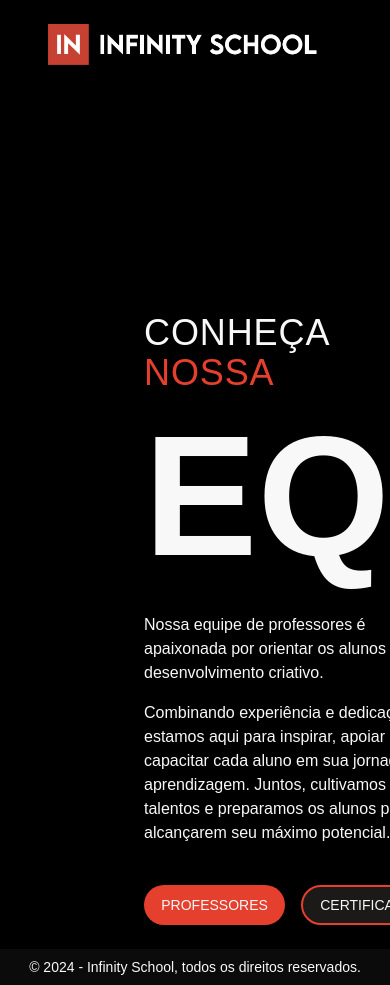
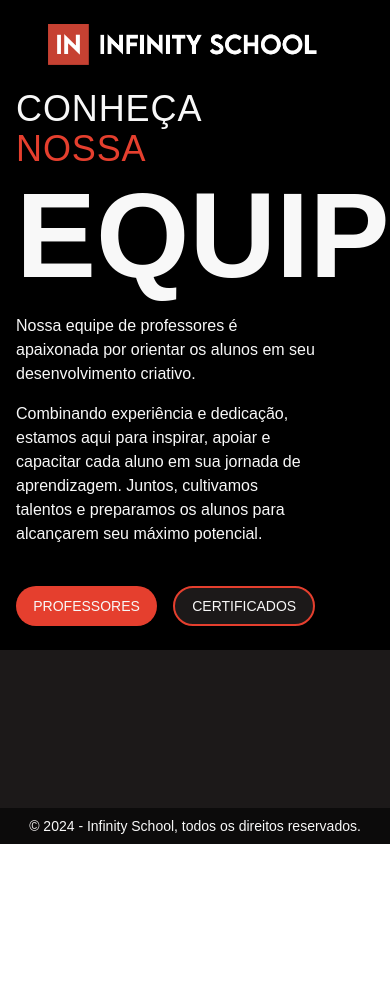
Before and after one commit to italogabl00/infinity-app, a React (Vite) app: page / in a window 390 px wide. After the commit the page ends 844 px from the top, so only its background shows below. Built offline with nearby package versions, Linux system fonts and the light colour scheme.

Commit message:
Feat: layout responsive

```diff
--- a/src/Pages/Home.jsx
+++ b/src/Pages/Home.jsx
@@ -5,17 +5,17 @@ function Home() {
   return (
     <>
       <div className="relative sm:bg-gradient-to-b from-inred via-20% via-[#e5402e78] to-70%">
-        <div className="bg-inblack text-white min-h-[57rem] bg-[url('../../public/imagens/fundo2.jpg')] bg-cover bg-no-repeat bg-opacity-10 flex flex-col items-start justify-start pl-4">
+        <div className="bg-inblack text-white min-h-full bg-[url('../../public/imagens/fundo2.jpg')] bg-cover bg-no-repeat bg-opacity-10 flex flex-col items-start justify-start pl-4">
           <div className="relative sm:flex sm:flex-col sm:justify-center sm:items-start sm:px-1 2xl:px-16 4xl:px-28 py-6">
             <Logo />
           </div>
 
-          <div className="mt-56 ml-32 max-w-lg sm:flex sm:flex-col sm:justify-start sm:items-start sm:max-w-4/5">
+          <div className="sm:mt-0 mt-0 sm:ml-0 ml-32 max-w-lg sm:flex sm:flex-col sm:justify-start sm:items-start sm:max-w-4/5">
             <h3 className="text-5xl tracking-widest sm:tracking-wide sm:text-4xl sml:text-3xl 4xl:mb-[-3vw] lg:mb-[-6vw]">
               CONHEÇA <span className="text-inred">NOSSA</span>
             </h3>
 
-            <h1 className="z-10 font-bold text-[230px] sm:text-[170px] sml:text-[127px] font-bebas 4xl:mb-[-3.5vw] lg:mb-[-7vw]">
+            <h1 className="z-10 font-bold sm:text-[120px] text-[165px] sml:text-[127px] font-bebas 4xl:mb-[-3.5vw] lg:mb-[-7vw]">
               EQUIPE
             </h1>
 
```
Also changed, not shown: src/components/Footer.jsx (+7 -7 lines), 1 other file (tests, documents, lock files or other folders).
